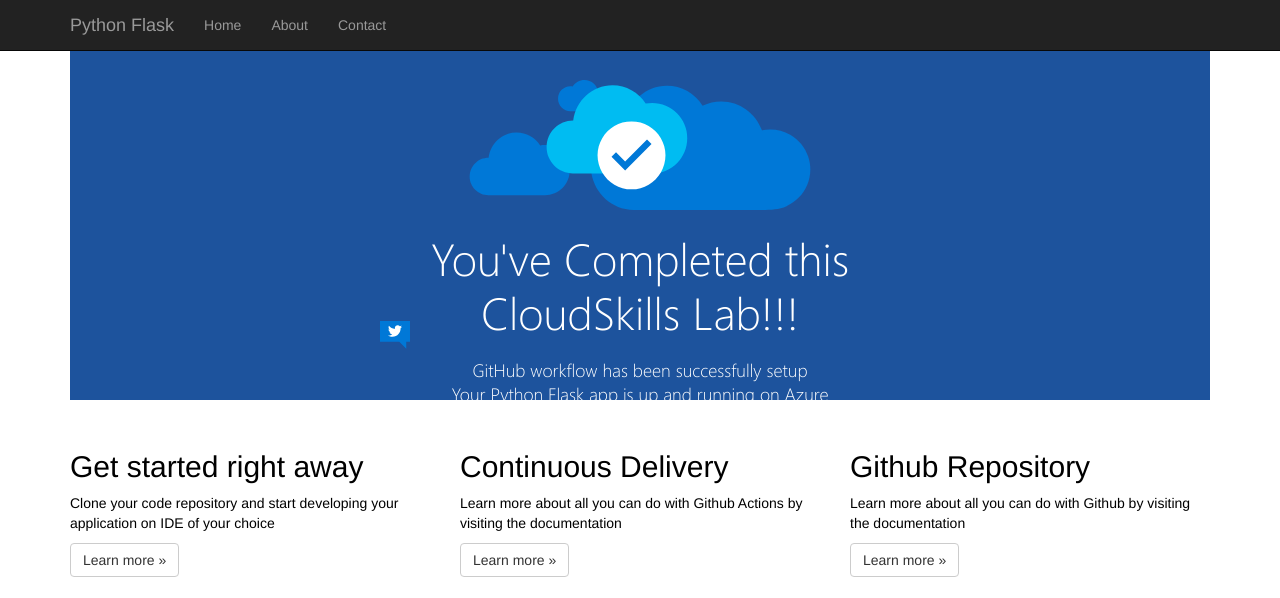
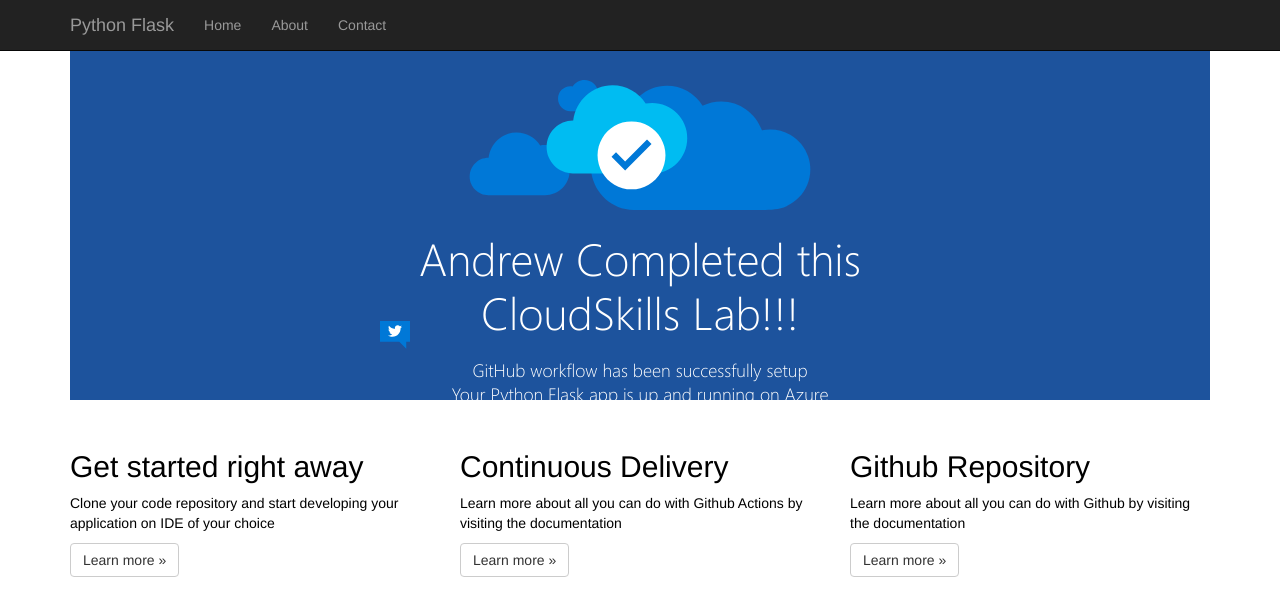
Before and after one commit to dawsonar802/CloudSkills_CloudNative, a Flask app: page / in a window 1280 px wide. Shown: the top 598 px of the page. Run offline with Flask 2, Linux system fonts and the light colour scheme; some libraries are stand-ins or nearby versions.

Commit message:
new webpage

```diff
--- a/week7/ci-pythonapp-main/Application/python_webapp_flask/templates/index.html
+++ b/week7/ci-pythonapp-main/Application/python_webapp_flask/templates/index.html
@@ -13,7 +13,7 @@
             </a>
         </div>
         <div class="content-body">
-            <div class="success-text">You've Completed this CloudSkills Lab!!!</div>
+            <div class="success-text">Andrew Completed this CloudSkills Lab!!!</div>
             <div class="description line-1"> GitHub workflow has been successfully setup</div>
             <div class="description line-2"> Your Python Flask app is up and running on Azure</div>
         </div>
```
